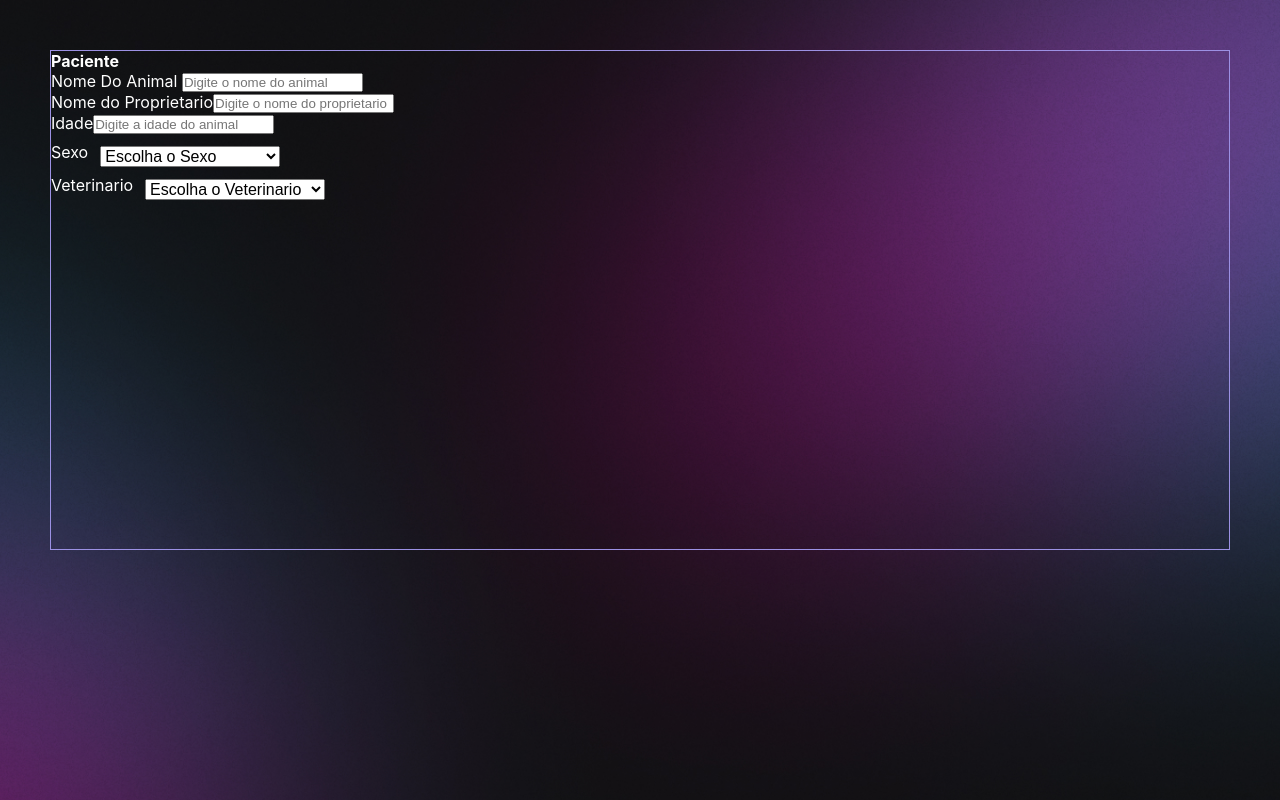
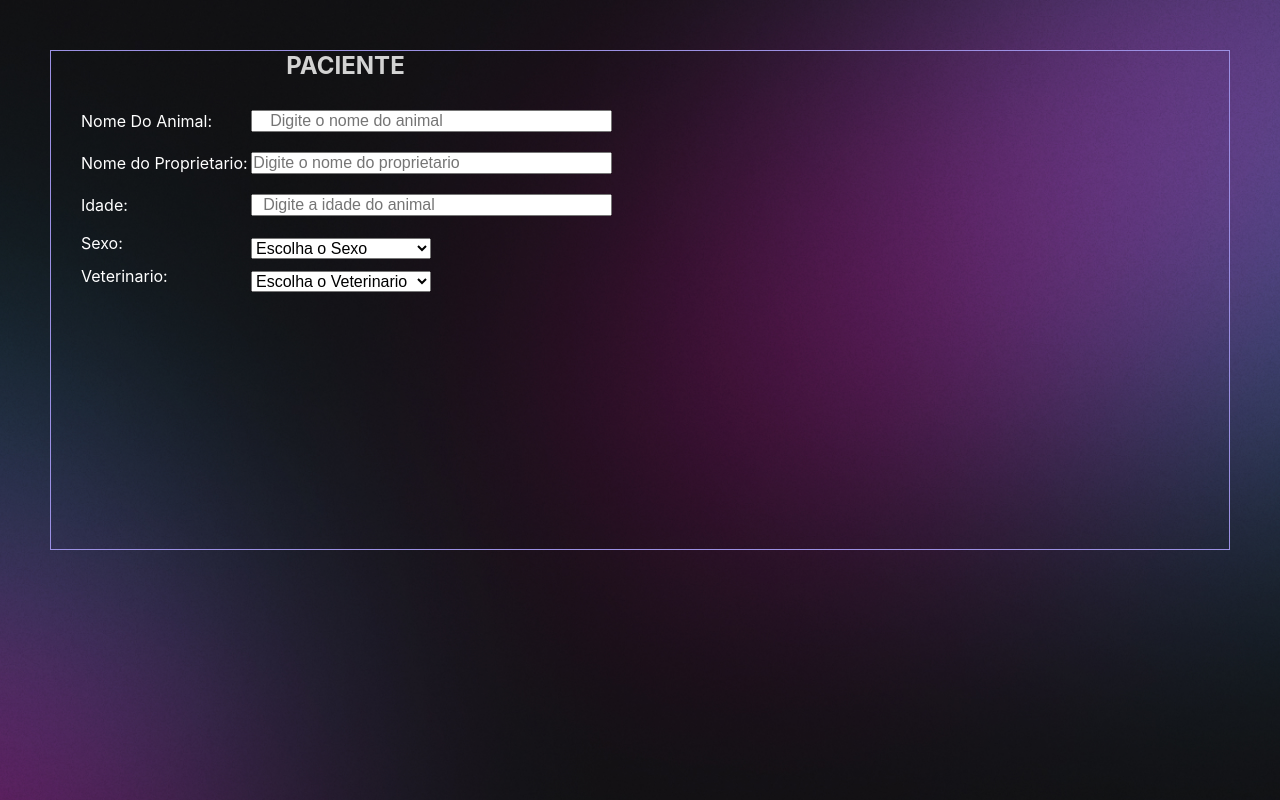
Before and after one commit to thiagooterolima/Vet_Clone, a React (Create React App) app: page / in a window 1280 px wide. Built offline with nearby package versions, Linux system fonts and the light colour scheme.

Commit message:
organizando os campos input

```diff
--- a/src/componentes/estilos.css
+++ b/src/componentes/estilos.css
@@ -1,57 +1,42 @@
-/* Inicio do css da tela */
-*{
-  padding: 0px;
-  margin: 0px;
-  box-sizing: border-box;
-  }
-
-.backgroundImagem {
-  background-image: url(/public/bg-desktop.jpg);
-  background-size: cover;
-  background-repeat: no-repeat;
-  width: 100%;
-  height: 100vh;
-
-}
-
-header {
-    /*background-color: #282c34; */
-    height: 600px;
-    display: flex;
-    color: white;
-    background-color: blueviolet;
-    padding: 20px;
-    width: 300px;
-  }
-
-
-  .App-letra { /* somente letra */
-    color: white;
-   font-size: medium;
-   margin-right: 77%;
-
-  }
-  /*
-  .App-container {
-    font-size: 60%;
-    margin-right:35%;
-    width: 30px;
-    height: 30px;
-  } */
+/* Estilização para o layout dos elementos */
 
 
 
+.paciente {
+  text-align: center;
+  font-size: 24px; /* Tamanho da fonte desejado para o título */
+}
 
-  .Nome_Animal{
-    flex-direction: row;
-  }
+/* Estilização para os elementos do formulário */
+.DadosDoAnimal {
+  display: flex;
+  align-items: center;
+  margin: 10px 0; /* Espaçamento vertical entre os elementos */
+}
 
+.fonte {
+  width: 200px; /* Largura do rótulo (label) */
+  text-align: right; /* Alinha o texto do rótulo à direita */
+  padding-right: 10px; /* Espaçamento à direita do rótulo */
+  font-size: 16px; /* Tamanho da fonte do rótulo */
+}
 
+.letra {
+  width: 100%; /* Ocupa toda a largura restante */
+  padding: 5px;
+  font-size: 16px; /* Tamanho da fonte do input */
+}
 
-/* fim do css da tela */
+/* Estilização para os selects (dropdowns) */
+.dropbox {
+  display: flex;
+  align-items: center;
+  margin: 10px 0; /* Espaçamento vertical entre os elementos */
+  width: 100%; /* Ocupa toda a largura restante */
+}
 
-main {
-  background-color: aquamarine;
-  height: 200px;
-  width: 100%;
+/* Estilização para os selects (dropdowns) */
+select {
+  width: 100%; /* Ocupa toda a largura restante */
+  font-size: 16px; /* Tamanho da fonte do select */
 }
--- a/src/componentes/style.css
+++ b/src/componentes/style.css
@@ -1,45 +1,72 @@
-*{
+* {
     margin: 0;
     padding: 0;
     box-sizing: border-box;
 }
 
 .backgroundImagem {
-    background-image: url(/public/bg-desktop.jpg) ;
+    background-image: url(/public/bg-desktop.jpg);
     background-size: cover;
     background-repeat: no-repeat;
     width: 100%;
     height: 100vh;
     position: absolute;
-  }
+}
 
 header {
     height: 500px;
     border: 1px solid #9c91e4;
     margin: 50px;
     width: 100% absolute;
+}
+
+.paciente {
+    font-size: 24px;
+    color: 	#D3D3D3;
+    text-align: center;
+    width: 50%;
 
 }
 
-.paciente {
-    font-size: 16px;
-    color: white;
-    font-weight: bold;
-}
-
 .DadosDoAnimal {
-    flex-direction: row;
+    display: flex;
+    align-items: center;
+    margin: 10px 0;
 }
 
 .fonte {
     color: white;
-    padding-top: 8px; /*gambiarra */
+    width: 200px;
+    display: flex;
+    padding-left: 30px;
+}
+
+.fonte2 {
+    color: white;
+    width: 188px;
+    display: flex;
+    padding-left: 30px;
+}
+
+.letra {
     text-align: center;
+    padding-right: 150px;
+    font-size: 16px;
+
 }
 
 .dropbox {
     display: flex;
-    justify-content: flex-start;
-    text-align: center;
+    align-items: center;
 
 }
+
+section {
+    display: grid;
+    flex-direction: column;
+    align-items: center;
+    justify-content: space-between;
+    text-align: center;
+    margin-top: 20px;
+
+}
--- a/src/componentes/tela.js
+++ b/src/componentes/tela.js
@@ -16,6 +16,8 @@ function Tela() {
     { value: 'V1', text: 'Joao' },
     { value: 'V2', text: 'Marcia' },
     { value: 'V3', text: 'Pedro' },
+    { value: 'V4', text: 'Giovana Peregine'},
+    { value: 'V5', text: 'Outro'},
   ];
 
 
@@ -60,25 +62,25 @@ function Tela() {
 
 
 
-        <div><h2 className="paciente">Paciente</h2></div>
+        <div><h2 className="paciente">PACIENTE</h2></div>
         <section>
         <div className="DadosDoAnimal">
-          <label className="fonte"> Nome Do Animal </label>
+          <label className="fonte"> Nome Do Animal:</label>
           <input className="letra" type="text" placeholder="Digite o nome do animal" />
         </div>
 
         <div className="DadosDoAnimal">
-          <label className="fonte">Nome do Proprietario</label>
+          <label className="fonte">Nome do Proprietario:</label>
           <input className="letra" type="text" placeholder="Digite o nome do proprietario" />
         </div>
 
         <div className="DadosDoAnimal">
-          <label className="fonte">Idade</label>
+          <label className="fonte">Idade:</label>
         <input className="letra" type="number" min="0" placeholder="Digite a idade do animal" />
         </div>
 
         <div className="dropbox">
-          <label className="fonte">Sexo</label>
+          <label className="fonte2">Sexo:</label>
         <select value={selected} onChange={handleChange} style={selectStyle}>
           {options.map(option => (
             <option
@@ -96,7 +98,7 @@ function Tela() {
 
 
         <div className="dropbox">
-          <label className="fonte">Veterinario</label>
+          <label className="fonte2">Veterinario:</label>
         <select value={selectedV} onChange={handleChangeV} style={selectStyle}>
           {optionsV.map(option => (
             <option
```
Also changed, not shown: src/componentes/tela1.js (added).
